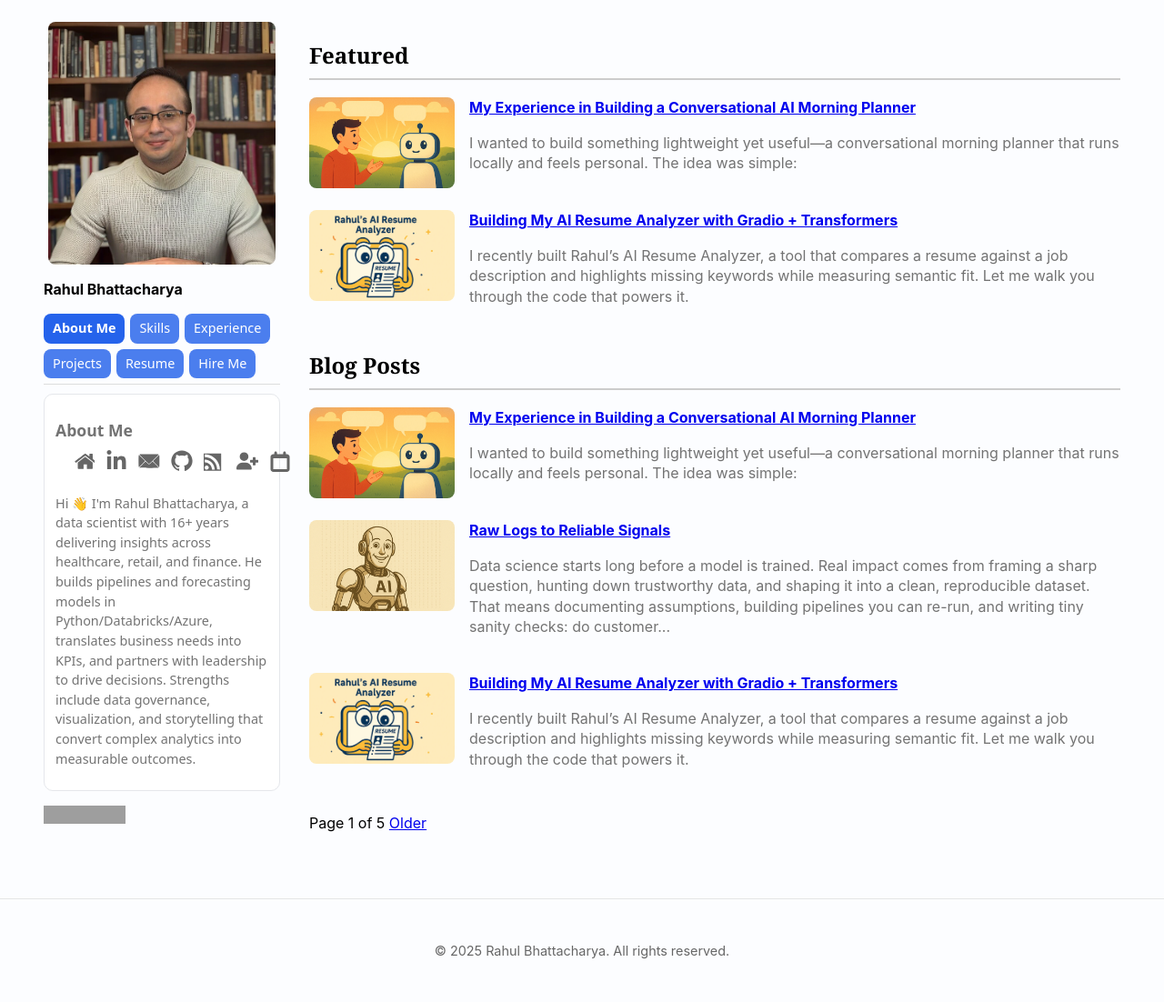
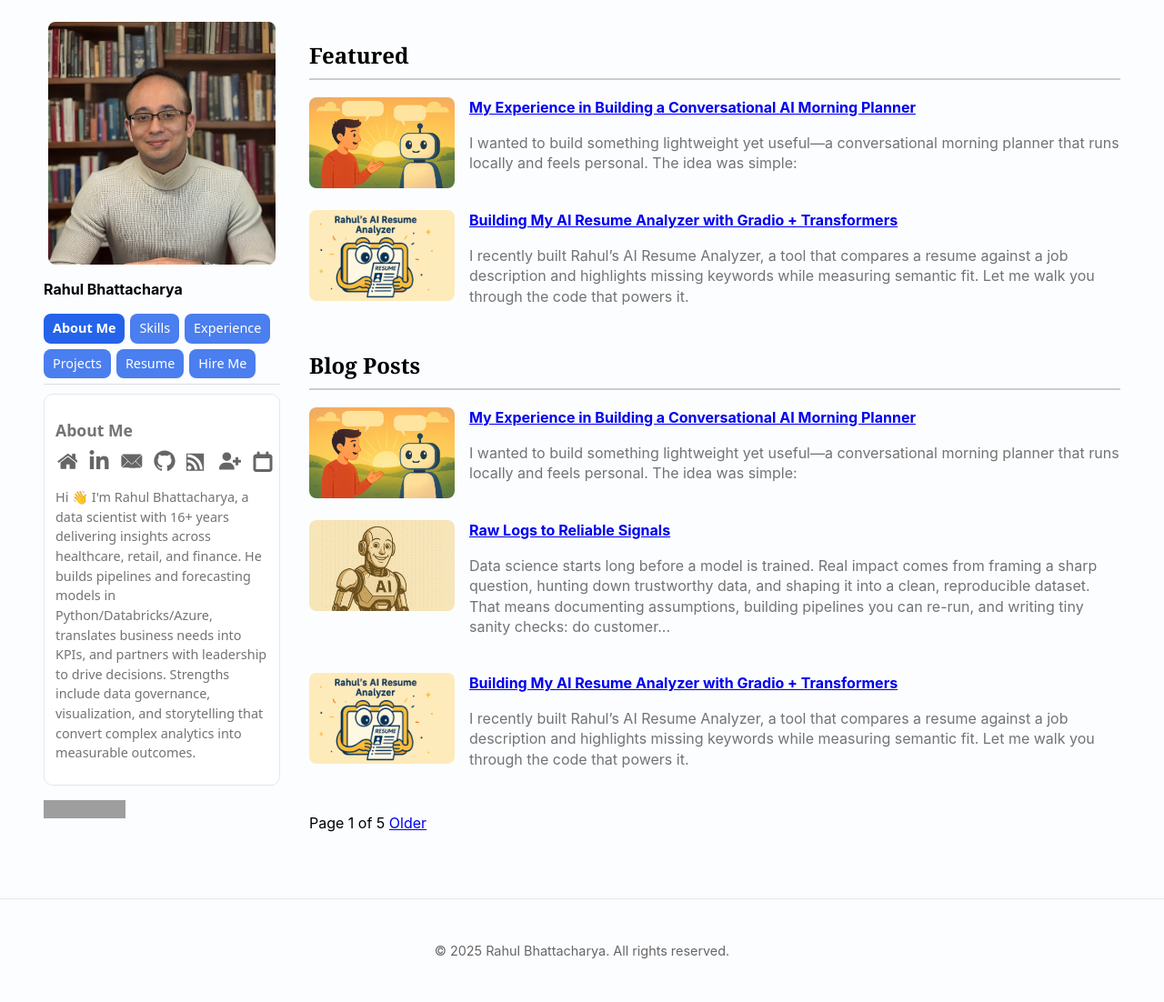
Before and after one commit to RahulBhattacharya1/RahulBhattacharya1.github.io, a Jekyll site: the page built from index.html, in a window 1280 px wide. Shown: the whole page at 91% size. Built offline with Jekyll 4.4.1, drawn with Linux system fonts in a browser that asks for light colours; the list of posts is cut into pages by our own code; grey boxes are pictures that could not be loaded.

Commit message:
Update main.scss

```diff
--- a/assets/css/main.scss
+++ b/assets/css/main.scss
@@ -908,6 +908,30 @@
   .category-page .post-card__media { width: 100px; height: 75px; }
 }
 
+/* ——— Social icons: kill any left indent in the sidebar About tab ——— */
+.sidebar .bio-tabs .tab-panel#about ul.social-icons {
+  padding-left: 0 !important;   /* beats any generic .tab-panel ul rule */
+  margin-left: 0 !important;
+  list-style: none !important;
+  display: flex;
+  gap: 0.75rem;
+}
+
+.sidebar .bio-tabs .tab-panel#about ul.social-icons li {
+  margin: 0 !important;
+  padding: 0 !important;
+}
+
+/* In case an anchor adds hit-target padding */
+.sidebar .bio-tabs .tab-panel#about ul.social-icons li:first-child a {
+  padding-left: 0 !important;
+}
+
+/* Avoid inline SVG’s inline/whitespace behavior */
+.sidebar .bio-tabs .tab-panel#about ul.social-icons .home svg {
+  display: block;                /* removes inline spacing */
+}
+
 /* Giscus Comments Box */
 .giscus, .giscus-frame {
   display: block;
```
